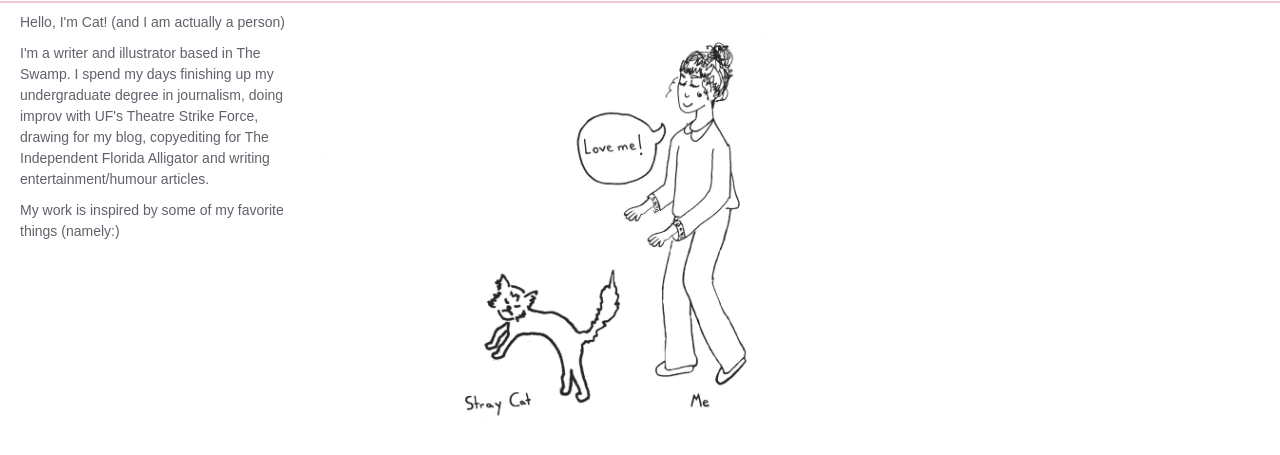
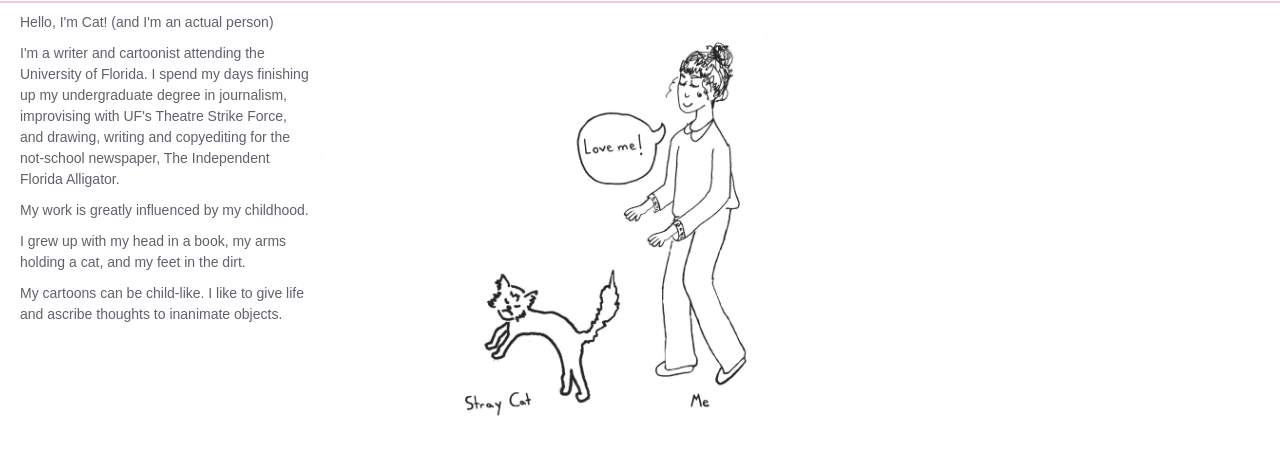
Before and after one commit to catadamson/catadamson.github.io, a plain HTML site: page bio.html in a window 1280 px wide. Shown: the part 83-538 px from the top of the page. Drawn offline with Linux system fonts and the light colour scheme.

Commit message:
personal website

```diff
--- a/bio.html
+++ b/bio.html
@@ -28,9 +28,14 @@
                 <div style="width: 300px; float: left;">
 
 
-                    <p> Hello, I'm Cat! (and I am actually a person) </p>
-                    <p> I'm a writer and illustrator based in The Swamp. I spend my days finishing up my undergraduate degree in journalism, doing improv with UF's Theatre Strike Force, drawing for my blog, copyediting for The Independent Florida Alligator and writing entertainment/humour articles. </p>
-                    <p> My work is inspired by some of my favorite things (namely:)</p>
+                    <p> Hello, I'm Cat! (and I'm an actual person) </p>
+                    <p> I'm a writer and cartoonist attending the University of Florida. I spend my days finishing up my undergraduate degree in journalism, improvising with UF's Theatre Strike Force, and drawing, writing and copyediting for the not-school newspaper, The Independent Florida Alligator. </p>
+                    <p>My work is greatly influenced by my childhood. </p>
+                    <p>I grew up with my head in a book, my arms holding a cat, and my feet in the dirt.</p>
+                    <p>My cartoons can be child-like. I like to give life and ascribe thoughts to inanimate objects.  </p>
+
+
+
                 </div>
                 <div style="margin-left: 300px;">
                     <img src="img/cat.jpg" title="me" alt="me" />
```
